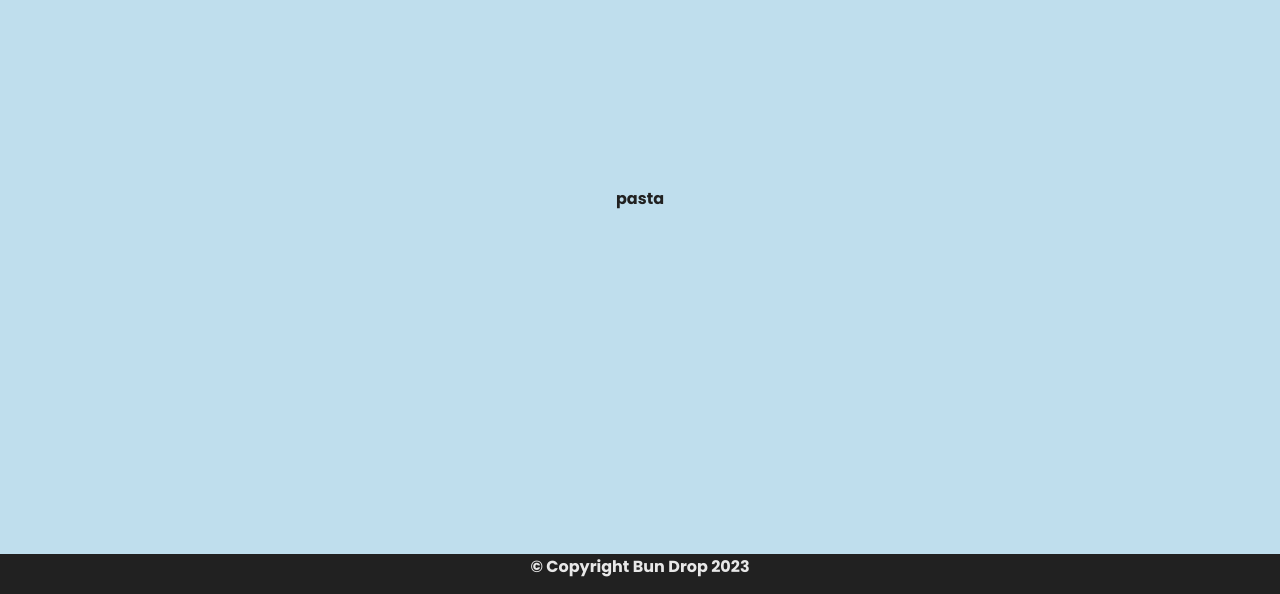
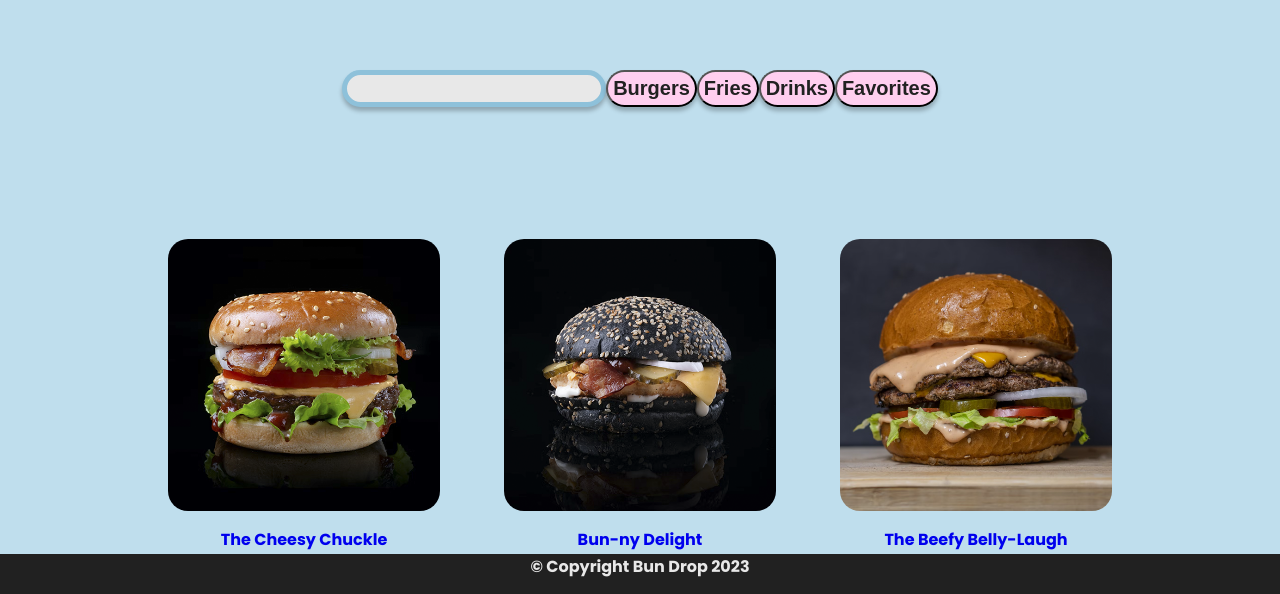
Before and after one commit to KesoGizmoYoshi/bun-drop, a Vue app: page / in a window 1280 px wide. Shown: the part 206-800 px from the top of the page. Built offline with nearby package versions, Linux system fonts and the light colour scheme; data requests are answered from the project's data file.

Commit message:
add more views and buggfixes for login

```diff
--- a/data/db.json
+++ b/data/db.json
@@ -14,8 +14,38 @@
 	"products": [
 		{
 			"id": 1,
-			"name": "pasta",
-			"description": "adadadadadad"
+			"name": "The Cheesy Chuckle",
+			"category": "Burger",
+			"description": "The Cheesy Chuckle is a burger that will tickle your taste buds and leave you grinning from ear to ear. Picture a juicy beef patty topped with a mountain of melted cheese, oozing and teasing with each bite. It's a hilarious harmony of flavors that will have you laughing with delight. Brace yourself for a cheesy adventure that guarantees a side-splitting experience for your taste buds!",
+			"image": "burger-1.png"
+		},
+		{
+			"id": 2,
+			"name": "Bun-ny Delight",
+			"category": "Burger",
+			"description": "Prepare to hop into burger bliss with 'Bun-ny Delight'! This whimsical creation features a juicy patty nestled between two fluffy buns, topped with fresh veggies and a secret sauce that will have your taste buds doing a happy dance. It's a burger that combines playful flavors and a dash of rabbit magic, leaving you delighted and craving more. Get ready to take a bite and bounce with joy!",
+			"image": "burger-2.png"
+		},
+		{
+			"id": 3,
+			"name": "The Beefy Belly-Laugh",
+			"category": "Burger",
+			"description": "Get ready to burst into laughter with 'The Beefy Belly-Laugh'! This burger is a mouthwatering masterpiece that will have your taste buds rolling in joy. Sink your teeth into a juicy beef patty, layered with crispy bacon, melted cheese, and a tangy barbecue sauce that's a recipe for pure delight. With each bite, you'll feel the chuckles rise from your belly, leaving you in a state of meaty merriment. Get ready for a belly-full of laughter with 'The Beefy Belly-Laugh'!",
+			"image": "burger-3.png"
+		},
+		{
+			"id": 4,
+			"name": "Laughing Patty",
+			"category": "Burger",
+			"description": "Introducing the 'Laughing Patty'– the burger that's here to tickle your taste buds and bring a smile to your face! Picture a perfectly grilled patty, topped with a symphony of toppings that will have you bursting with laughter. From the jolly cheese that stretches with every bite to the tangy pickles that add a zing of joy, this burger is a guaranteed recipe for amusement. Brace yourself for a flavor explosion that will have you giggling with every mouthful. Get ready to enjoy the hilariously delicious 'Laughing Patty'!",
+			"image": "burger-4.png"
+		},
+		{
+			"id": 5,
+			"name": "Tickle Me Toppings",
+			"category": "Burger",
+			"description": "Get ready for a taste bud tickling experience with 'Tickle Me Toppings'! This burger is all about the joy of toppings that will make you giggle with delight. Imagine a juicy patty perfectly nestled between fluffy buns, but here's the twist: it's playfully dressed with an array of toppings that will send your taste buds on a wild tickling ride. From the crispy lettuce that dances with each bite to the giggly onions and the saucy surprises, this burger is a ticklish adventure waiting to happen. Brace yourself for a burst of flavors that will leave you laughing and craving more. Get ready to indulge in the whimsically delicious 'Tickle Me Toppings'!",
+			"image": "burger-5.png"
 		}
 	]
 }
--- a/src/assets/main.css
+++ b/src/assets/main.css
@@ -28,6 +28,22 @@ header h1 {
 	align-content: space-between;
 	padding-left: 20px;
 	gap: 10px;
+}
+
+.product-card {
+	display: flex;
+	flex-direction: column;
+	align-content: space-between;
+	text-align: center;
+	margin: 2rem;
+}
+
+.product-card-details {
+	display: flex;
+	flex-direction: row;
+	align-content: space-between;
+	text-align: center;
+	margin: 2rem;
 }
 
 .container {
@@ -81,6 +97,11 @@ a:hover {
 	width: 17rem;
 }
 
+.img-product {
+	width: 17rem;
+	border-radius: 20px;
+}
+
 input {
 	background: #e8e8e8;
 	border: 5px solid #8ec1da;
--- a/src/components/Product.vue
+++ b/src/components/Product.vue
@@ -5,7 +5,8 @@ const props = defineProps({
 </script>
 
 <template>
-	<div class="container">
+	<div class="product-card">
+		<img class="img-product" :src="`src/assets/images/${product.image}`" alt="" />
 		<p>{{ product.name }}</p>
 	</div>
 </template>
--- /dev/null
+++ b/src/components/ProductDetails.vue
@@ -0,0 +1,18 @@
+<script setup>
+const props = defineProps({
+	product: {},
+});
+
+function handleClick() {}
+</script>
+
+<template>
+	<div class="product-card-details">
+		<img class="img-product" :src="`/src/assets/images/${product.image}`" alt="" />
+		<div>
+			<p>{{ product.name }}</p>
+			<p>{{ product.description }}</p>
+			<button @:click="handleClick" class="pink-btn">Add</button>
+		</div>
+	</div>
+</template>
--- /dev/null
+++ b/src/composables/getProduct.js
@@ -0,0 +1,23 @@
+import { ref } from "vue";
+
+function getProduct(id) {
+	const product = ref({});
+	const error = ref(null);
+
+	const load = async () => {
+		try {
+			let data = await fetch(`http://localhost:3000/products/${id}`);
+
+			if (!data.ok) {
+				throw error("No product could be found!");
+			}
+			product.value = await data.json();
+		} catch (err) {
+			error.value = err.message;
+		}
+	};
+
+	return { product, error, load };
+}
+
+export default getProduct;
--- a/src/router/index.js
+++ b/src/router/index.js
@@ -3,6 +3,8 @@ import Home from "../views/Home.vue";
 import Login from "../views/Login.vue";
 import Register from "../views/Register.vue";
 import About from "../views/About.vue";
+import Menu from "../views/Menu.vue";
+import Details from "../views/Details.vue";
 
 const router = createRouter({
 	history: createWebHistory(import.meta.env.BASE_URL),
@@ -27,6 +29,17 @@ const router = createRouter({
 			name: "About",
 			component: About,
 		},
+		{
+			path: "/menu",
+			name: "Menu",
+			component: Menu,
+		},
+		{
+			path: "/menu/:id",
+			name: "Details",
+			component: Details,
+			props: true,
+		},
 	],
 });
 
--- /dev/null
+++ b/src/views/Details.vue
@@ -0,0 +1,15 @@
+<script setup>
+import { useRoute } from "vue-router";
+import ProductDetails from "../components/ProductDetails.vue";
+import getProduct from "../composables/getProduct.js";
+
+const route = useRoute();
+const id = route.params.id;
+const { product, error, load } = getProduct(id);
+
+load();
+</script>
+
+<template>
+	<div class="container"><ProductDetails :product="product" /></div>
+</template>
--- a/src/views/Home.vue
+++ b/src/views/Home.vue
@@ -1,15 +1,32 @@
 <script setup>
+import { ref, computed } from "vue";
 import Product from "../components/Product.vue";
 import getProducts from "../composables/getProducts.js";
 
 const { products, error, load } = getProducts();
+const search = ref("");
+load();
 
-load();
+const matchingProducts = computed(() => {
+	return products.value.filter((product) => product.includes(search.value));
+});
 </script>
 
 <template>
 	<div class="container">
-		<div v-for="product in products" :key="product.id">
+		<input type="text" v-model="search" />
+		<button class="pink-btn">Burgers</button>
+		<button class="pink-btn">Fries</button>
+		<button class="pink-btn">Drinks</button>
+		<button class="pink-btn">Favorites</button>
+	</div>
+	<div class="container">
+		<div v-if="search === ''" v-for="product in products" :key="product.id">
+			<router-link :to="`/menu/${product.id}`">
+				<Product :product="product" />
+			</router-link>
+		</div>
+		<div v-if="search !== ''" v-for="product in matchingProducts" :key="product.name">
 			<Product :product="product" />
 		</div>
 	</div>
--- a/src/views/Login.vue
+++ b/src/views/Login.vue
@@ -11,18 +11,18 @@ const errorMessage = ref(null);
 
 const { users, error, load } = getUsers();
 
+load();
+
 const handleLogin = () => {
-	load();
-
-	const user = [];
-
-	if (Array.isArray(users) && users.length > 0) {
-		const user = users.find((u) => {
-			if (u.username == username && u.password == password) {
-				router.push("/");
+	users.value.forEach((u) => {
+		if (u.username === username.value && u.password === password.value) {
+			if (localStorage.getItem(u.username) === null) {
+				localStorage.setItem(u.username, JSON.stringify({ username: u.username, cart: [], cartSize: 0, favorites: [] }));
 			}
-		});
-	}
+			sessionStorage.setItem(u.username, JSON.stringify({ isLoggedIn: true }));
+			router.push("/");
+		}
+	});
 
 	errorMessage.value = "User was not found!";
 };
--- a/src/views/Menu.vue
+++ b/src/views/Menu.vue
@@ -0,0 +1,33 @@
+<script setup>
+import { ref, computed } from "vue";
+import Product from "../components/Product.vue";
+import getProducts from "../composables/getProducts.js";
+
+const { products, error, load } = getProducts();
+const search = ref("");
+load();
+
+const matchingProducts = computed(() => {
+	return products.value.filter((product) => product.includes(search.value));
+});
+</script>
+
+<template>
+	<div class="container">
+		<input type="text" v-model="search" />
+		<button class="pink-btn">Burgers</button>
+		<button class="pink-btn">Fries</button>
+		<button class="pink-btn">Drinks</button>
+		<button class="pink-btn">Favorites</button>
+	</div>
+	<div class="container">
+		<div v-if="search === ''" v-for="product in products" :key="product.id">
+			<router-link :to="{ name: 'Details', params: { id: product.id } }">
+				<Product :product="product" />
+			</router-link>
+		</div>
+		<div v-if="search !== ''" v-for="product in matchingProducts" :key="product.name">
+			<Product :product="product" />
+		</div>
+	</div>
+</template>
```
